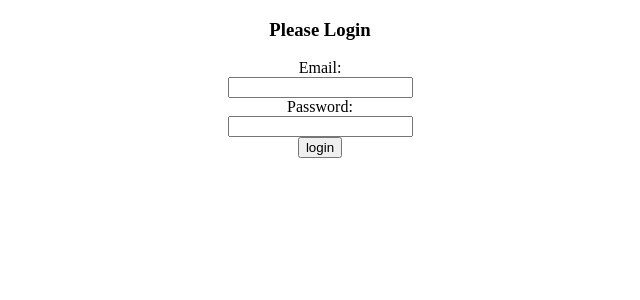
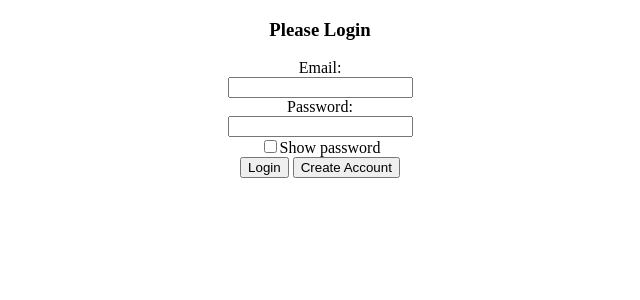
Before and after one commit to IsaacM69/CITS3043_Project, a Flask app: page / in a window 1280 px wide. Shown: the top 300 px of the page, without its empty margins (320-960 px from the left). Run offline with Flask 2, Linux system fonts and the light colour scheme.

Commit message:
Create account jobby

```diff
--- a/Website/app.py
+++ b/Website/app.py
@@ -9,6 +9,10 @@ def home():
 @app.route('/Homepage')
 def Homepage():
     return render_template('Homepage.html')
+
+@app.route('/CreateAccount')
+def CreateAccount():
+    return render_template('CreateAccount.html')
 
 @app.route('/', methods=['GET', 'POST'])
 def login():
--- a/Website/templates/CreateAccount.html
+++ b/Website/templates/CreateAccount.html
@@ -4,6 +4,7 @@
 <link rel="stylesheet" href="style.css">
 <body>
 <form id = "loginform">
+    <h3>Account Creation</h3>
     <label for="fname">First Name:</label><br>
     <input type="text" id="fname" name="fname"><br>
     <label  for="lname">Last Name:</label><br>
--- a/Website/templates/Login.html
+++ b/Website/templates/Login.html
@@ -9,11 +9,26 @@
     <input type="text" id="email" name="email" value = "{{ request.form.email }}"> <br>
 
     <label  for="pass">Password:</label><br>
-    <input type="text" id="pass" name="pass"value = "{{ request.form.pass }}"><br>
+    <input type="password" id="pass" name="pass"value = "{{ request.form.pass }}"><br>
+    <input type="checkbox" onclick="myFunction()">Show password<br>
 
-    <input type = "submit" value ="login">
+    <input type = "submit" value ="Login">
+    <input type = "button" value ="Create Account"  onclick = myFunction2()>
 </form>
 
+<script>
+    function myFunction2() {
+        window.location.href="CreateAccount"
+    }
+    function myFunction() {
+      var x = document.getElementById("pass");
+      if (x.type === "password") {
+        x.type = "text";
+      } else {
+        x.type = "password";
+      }
+    }
+</script>
 {% if error %}
 <p class="incorrect email or password"> Error: {{ error }}
 {% endif %}
--- a/Website/updates.txt
+++ b/Website/updates.txt
@@ -1 +1 @@
-type python3 app.py into terminal while in website to watch the magic happen
+type python3 app.py into terminal while in website folder to watch the magic happen
```
